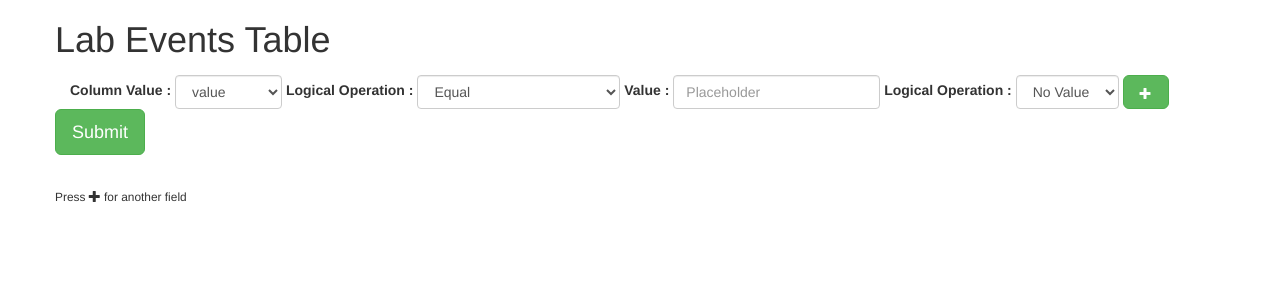
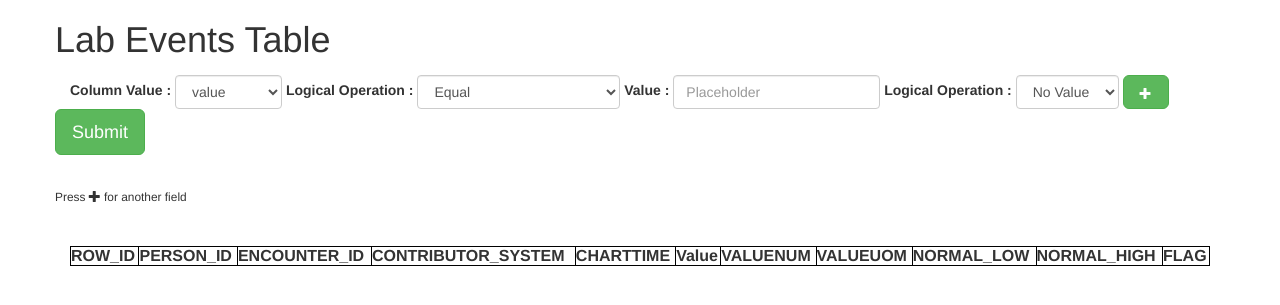
Before and after one commit to Preetham97/QueryBuilder, a Flask app: page / in a window 1280 px wide. Shown: the top 305 px of the page. Run offline with Flask 2, Linux system fonts and the light colour scheme; lists and menus that the app fills with data are empty; some libraries are stand-ins or nearby versions.

Commit message:
Displaying results in table form

```diff
--- a/templates/home.html
+++ b/templates/home.html
@@ -11,6 +11,14 @@
 			.glyphicon
 			{
 				font-size: 12px;
+			}
+
+			table {
+			  width: 100%;
+			}
+
+			table, th, td {
+			  border: 1px solid black;
 			}
 		</style>
 	</head>
@@ -56,6 +64,23 @@
 				<br>
 				<small>Press <span class="glyphicon glyphicon-plus gs"></span> for another field</small>
 			</div>
+			<br><br>
+			<table id="myTable">
+				<tr>
+					<th id="ROW_ID">ROW_ID</th>
+					<th id="PERSON_ID">PERSON_ID</th>
+					<th id="ENCOUNTER_ID">ENCOUNTER_ID</th>
+					<th id="CONTRIBUTOR_SYSTEM">CONTRIBUTOR_SYSTEM</th>
+					<th id="CHARTTIME">CHARTTIME</th>
+					<th id="VALUE">Value</th>
+					<th id="VALUENUM">VALUENUM</th>
+					<th id="VALUEUOM">VALUEUOM</th>
+					<th id="NORMAL_LOW">NORMAL_LOW</th>
+					<th id="NORMAL_HIGH">NORMAL_HIGH</th>
+					<th id="FLAG">FLAG</th>
+				</tr>
+			</table>
+			<br>
 		</div>
 
 		<script>
@@ -82,7 +107,7 @@
 				$(document).on('click', '.btn-show', function()
 				{
 					var x = document.getElementById("myForm").elements.length;
-					document.getElementById("demo").innerHTML = "Found " + x + " elements in the form.";
+					//document.getElementById("demo").innerHTML = "Found " + x + " elements in the form.";
 					var i;
 					var z;
 					var arr = [];
@@ -102,7 +127,7 @@
 								dataType : 'json',
 								contentType: 'application/json',
 								success: function(response) {
-									document.getElementById("demo1").innerHTML = arr;
+									console.log(arr);
 								},
 								error: function(error) {
 									console.log(error);
@@ -110,24 +135,33 @@
 							}).done(function(data) {
 								console.log(data)
 								console.log(data.valueNum)
-								var tbl=$("<table/>").attr("id","mytable");
-    							$("#div1").append(tbl);
     							for(var i=0;i<data.length;i++)
 							    {
-							        var tr="<tr>";
-									var td1="<td>"+data[i]["ROW_ID"]+"</td>";
-									var td2="<td>"+data[i]["PERSON_ID"]+"</td>";
-									var td3="<td>"+data[i]["ENCOUNTER_ID"]+"</td>";
-									var td4="<td>"+data[i]["CONTRIBUTOR_SYSTEM"]+"</td>";
-									var td5="<td>"+data[i]["CHARTTIME"]+"</td>";
-									var td6="<td>"+data[i]["Value"]+"</td>";
-									var td7="<td>"+data[i]["VALUENUM"]+"</td>";
-									var td8="<td>"+data[i]["VALUEUOM"]+"</td>";
-									var td9="<td>"+data[i]["NORMAL_LOW"]+"</td>";
-									var td10="<td>"+data[i]["NORMAL_HIGH"]+"</td>";
-							        var td11="<td>"+data[i]["FLAG"]+"</td>";
-							       $("#mytable").append(tr+td1+td2+td3+td4+td5+td6+td7+td8+td9+td10+td11);
-
+									var table = document.getElementById("myTable");
+									var row = table.insertRow(-1);
+									var cell0 = row.insertCell(0);
+									var cell1 = row.insertCell(1);
+									var cell2 = row.insertCell(2);
+									var cell3 = row.insertCell(3);
+									var cell4 = row.insertCell(4);
+									var cell5 = row.insertCell(5);
+									var cell6 = row.insertCell(6);
+									var cell7 = row.insertCell(7);
+									var cell8 = row.insertCell(8);
+									var cell9 = row.insertCell(9);
+									var cell10 = row.insertCell(10);
+									//var cell11 = row.insertCell(11);
+									cell0.innerHTML = data[i]["ROW_ID"];
+									cell1.innerHTML = data[i]["PERSON_ID"];
+									cell2.innerHTML = data[i]["ENCOUNTER_ID"];
+									cell3.innerHTML = data[i]["CONTRIBUTOR_SYSTEM"];
+									cell4.innerHTML = data[i]["CHARTTIME"];
+									cell5.innerHTML = data[i]["VALUE"];
+									cell6.innerHTML = data[i]["VALUENUM"];
+									cell7.innerHTML = data[i]["VALUEUOM"];
+									cell8.innerHTML = data[i]["NORMAL_LOW"];
+									cell9.innerHTML = data[i]["NORMAL_HIGH"];
+									cell10.innerHTML = data[i]["FLAG"];
 							    }
       						});
       						event.preventDefault();
```
